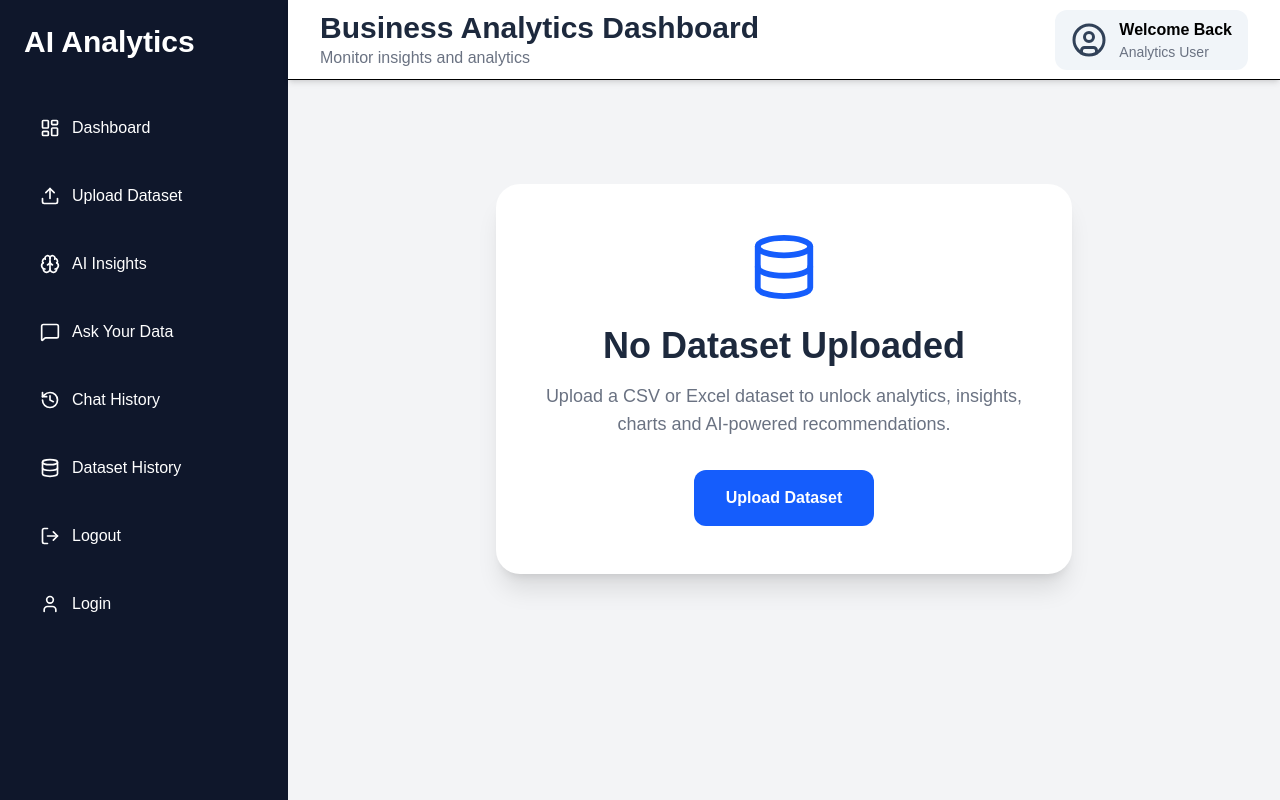
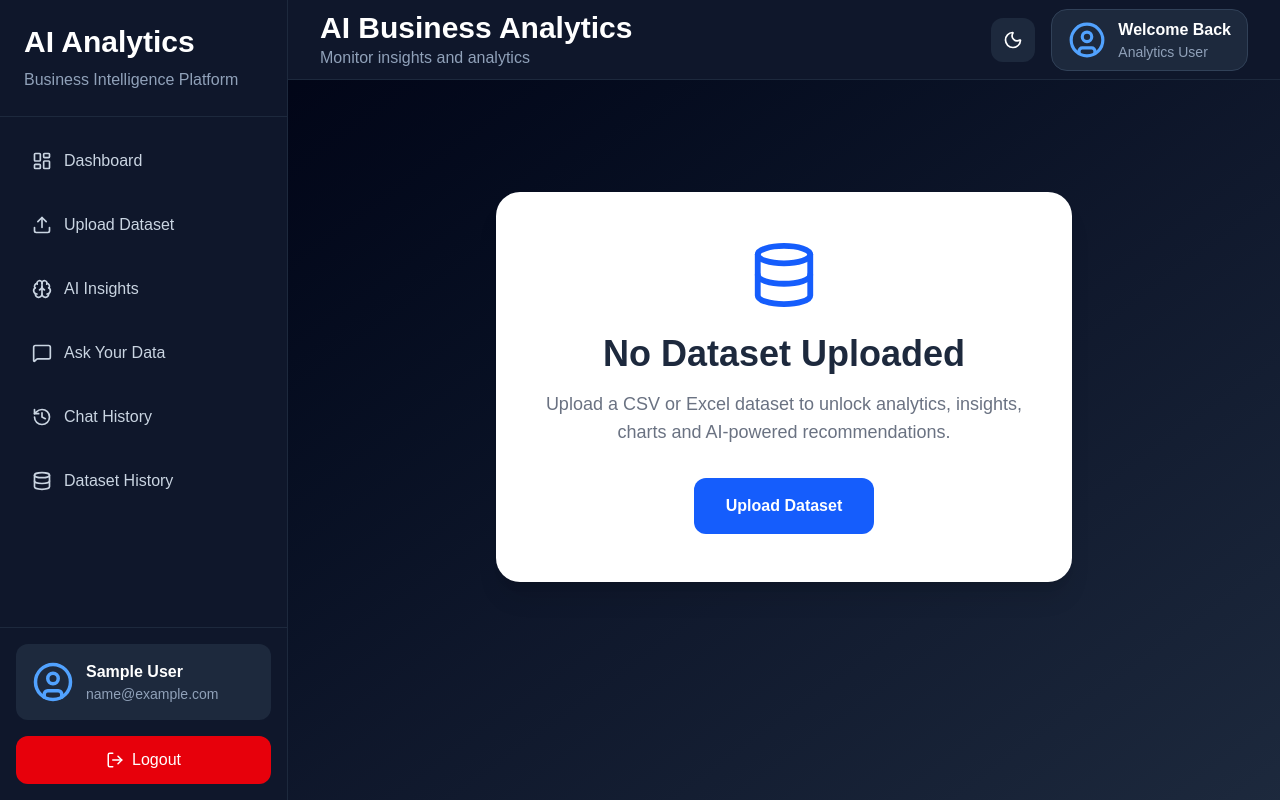
Before and after one commit to Jaskaran710/AI-Business-Analytics-Platform, a React (Vite) app in the folder client/: page / in a window 1280 px wide. Built offline with nearby package versions, Linux system fonts and the light colour scheme; sample sign-in values are in the browser's storage.

Commit message:
UI overhaul phase 1 and Gemini improvements

```diff
--- a/client/src/components/DatasetPreview.jsx
+++ b/client/src/components/DatasetPreview.jsx
@@ -2,15 +2,25 @@ const DatasetPreview = ({ previewData }) => {
 
   return (
 
-    <div className="bg-white p-6 rounded-xl shadow-md overflow-x-auto">
+    <div className="bg-white rounded-3xl shadow-xl border border-slate-200 p-8 overflow-hidden">
 
-      <h2 className="text-2xl font-bold mb-6">
+      <div className="mb-6">
+
+        <h2 className="text-3xl font-bold text-slate-800">
           Dataset Preview
         </h2>
 
-      <table className="min-w-full border border-gray-300">
+        <p className="text-slate-500 mt-2">
+          First few rows from the uploaded dataset
+        </p>
 
-        <thead className="bg-gray-200">
+      </div>
+
+      <div className="overflow-x-auto rounded-2xl border border-slate-200">
+
+        <table className="min-w-full">
+
+          <thead className="bg-slate-100">
 
             <tr>
 
@@ -20,7 +30,7 @@ const DatasetPreview = ({ previewData }) => {
 
                   <th
                     key={key}
-                  className="border p-3 text-left"
+                    className="px-5 py-4 text-left text-sm font-semibold text-slate-700"
                   >
                     {key}
                   </th>
@@ -35,30 +45,29 @@ const DatasetPreview = ({ previewData }) => {
           <tbody>
 
             {
-            previewData.map(
-              (row, index) => (
+              previewData.map((row, index) => (
 
-                <tr key={index}>
+                <tr
+                  key={index}
+                  className="border-t border-slate-200 hover:bg-slate-50 transition"
+                >
 
                   {
-                    Object.values(row).map(
-                      (value, i) => (
+                    Object.values(row).map((value, i) => (
 
                       <td
                         key={i}
-                          className="border p-3"
+                        className="px-5 py-4 text-slate-700"
                       >
                         {value}
                       </td>
 
-                      )
-                    )
+                    ))
                   }
 
                 </tr>
 
-              )
-            )
+              ))
             }
 
           </tbody>
@@ -67,7 +76,10 @@ const DatasetPreview = ({ previewData }) => {
 
       </div>
 
+    </div>
+
   );
+
 };
 
 export default DatasetPreview;
--- a/client/src/components/Navbar.jsx
+++ b/client/src/components/Navbar.jsx
@@ -1,39 +1,49 @@
-import { UserCircle } from "lucide-react";
+import { UserCircle, Moon } from "lucide-react";
 
 const Navbar = () => {
 
   return (
 
-    <div className="h-20 bg-white shadow-md flex items-center justify-between px-8 border-b">
+    <div className="h-20 bg-slate-900 border-b border-slate-800 flex items-center justify-between px-8">
 
       <div>
 
-        <h2 className="text-3xl font-bold text-slate-800">
-          Business Analytics Dashboard
+        <h2 className="text-3xl font-bold text-white">
+          AI Business Analytics
         </h2>
 
-        <p className="text-gray-500">
+        <p className="text-slate-400">
           Monitor insights and analytics
         </p>
 
       </div>
 
-      <div className="flex items-center gap-3 bg-slate-100 px-4 py-2 rounded-xl">
+      <div className="flex items-center gap-4">
+
+        <button
+          className="bg-slate-800 hover:bg-slate-700 transition p-3 rounded-xl text-white"
+        >
+          <Moon size={20} />
+        </button>
+
+        <div className="flex items-center gap-3 bg-slate-800 px-4 py-2 rounded-2xl border border-slate-700">
 
           <UserCircle
-          size={36}
-          className="text-slate-700"
+            size={38}
+            className="text-blue-400"
           />
 
           <div>
 
-          <p className="font-semibold">
+            <p className="font-semibold text-white">
               Welcome Back
             </p>
 
-          <p className="text-sm text-gray-500">
+            <p className="text-sm text-slate-400">
               Analytics User
             </p>
+
+          </div>
 
         </div>
 
--- a/client/src/components/Sidebar.jsx
+++ b/client/src/components/Sidebar.jsx
@@ -1,104 +1,174 @@
-import { Link, useNavigate } from "react-router-dom";
+import {
+  Link,
+  useNavigate,
+  useLocation
+} from "react-router-dom";
 
 import {
   LayoutDashboard,
   Upload,
   Brain,
   MessageSquare,
-  User,
   History,
   Database,
-  LogOut
+  LogOut,
+  UserCircle
 } from "lucide-react";
 
 const Sidebar = () => {
 
   const navigate = useNavigate();
+  const location = useLocation();
+
+  const user =
+    JSON.parse(
+      localStorage.getItem("user")
+    );
 
   const handleLogout = () => {
 
     localStorage.removeItem("token");
     localStorage.removeItem("user");
+    localStorage.removeItem("analytics");
 
     navigate("/login");
 
   };
 
+  const menuItems = [
+
+    {
+      icon: LayoutDashboard,
+      label: "Dashboard",
+      path: "/dashboard"
+    },
+
+    {
+      icon: Upload,
+      label: "Upload Dataset",
+      path: "/upload"
+    },
+
+    {
+      icon: Brain,
+      label: "AI Insights",
+      path: "/ai-insights"
+    },
+
+    {
+      icon: MessageSquare,
+      label: "Ask Your Data",
+      path: "/ask-data"
+    },
+
+    {
+      icon: History,
+      label: "Chat History",
+      path: "/chat-history"
+    },
+
+    {
+      icon: Database,
+      label: "Dataset History",
+      path: "/dataset-history"
+    }
+
+  ];
+
   return (
 
-    <div className="w-72 min-h-screen bg-slate-900 text-white p-6 shadow-2xl">
+    <aside className="w-72 min-h-screen bg-slate-900 border-r border-slate-800 flex flex-col">
 
-      <h1 className="text-3xl font-bold mb-10">
+      <div className="p-6 border-b border-slate-800">
+
+        <h1 className="text-3xl font-bold text-white">
           AI Analytics
         </h1>
 
-      <div className="flex flex-col gap-3">
+        <p className="text-slate-400 mt-2">
+          Business Intelligence Platform
+        </p>
+
+      </div>
+
+      <div className="p-4 flex-1">
+
+        <div className="space-y-2">
+
+          {menuItems.map((item) => {
+
+            const Icon = item.icon;
+
+            const active =
+              location.pathname === item.path;
+
+            return (
 
               <Link
-          to="/"
-          className="flex items-center gap-3 hover:bg-slate-800 p-4 rounded-xl transition"
+                key={item.path}
+                to={item.path}
+                className={`flex items-center gap-3 p-4 rounded-xl transition-all ${
+                  active
+                    ? "bg-blue-600 text-white"
+                    : "text-slate-300 hover:bg-slate-800"
+                }`}
               >
-          <LayoutDashboard size={20} />
-          Dashboard
+
+                <Icon size={20} />
+
+                {item.label}
+
               </Link>
 
-        <Link
-          to="/upload"
-          className="flex items-center gap-3 hover:bg-slate-800 p-4 rounded-xl transition"
-        >
-          <Upload size={20} />
-          Upload Dataset
-        </Link>
+            );
 
-        <Link
-          to="/ai-insights"
-          className="flex items-center gap-3 hover:bg-slate-800 p-4 rounded-xl transition"
-        >
-          <Brain size={20} />
-          AI Insights
-        </Link>
-
-        <Link
-          to="/ask-data"
-          className="flex items-center gap-3 hover:bg-slate-800 p-4 rounded-xl transition"
-        >
-          <MessageSquare size={20} />
-          Ask Your Data
-        </Link>
-
-        <Link
-          to="/chat-history"
-          className="flex items-center gap-3 hover:bg-slate-800 p-4 rounded-xl transition"
-        >
-          <History size={20} />
-          Chat History
-        </Link>
-	<Link
-  to="/dataset-history"
-  className="flex items-center gap-3 hover:bg-slate-800 p-4 rounded-xl transition"
->
-  <Database size={20} />
-  Dataset History
-</Link>
-        <button
-          onClick={handleLogout}
-          className="flex items-center gap-3 hover:bg-red-700 p-4 rounded-xl transition text-left"
-        >
-          <LogOut size={20} />
-          Logout
-        </button>
-
-        <Link
-          to="/login"
-          className="flex items-center gap-3 hover:bg-slate-800 p-4 rounded-xl transition"
-        >
-          <User size={20} />
-          Login
-        </Link>
+          })}
 
         </div>
 
       </div>
+
+      <div className="p-4 border-t border-slate-800">
+
+        <div className="bg-slate-800 rounded-xl p-4 mb-4">
+
+          <div className="flex items-center gap-3">
+
+            <UserCircle
+              size={42}
+              className="text-blue-400"
+            />
+
+            <div>
+
+              <p className="text-white font-semibold">
+                {user?.name || "Analytics User"}
+              </p>
+
+              <p className="text-slate-400 text-sm">
+                {user?.email || ""}
+              </p>
+
+            </div>
+
+          </div>
+
+        </div>
+
+        <button
+          onClick={handleLogout}
+          className="w-full flex items-center justify-center gap-2 bg-red-600 hover:bg-red-700 text-white p-3 rounded-xl transition"
+        >
+
+          <LogOut size={18} />
+
+          Logout
+
+        </button>
+
+      </div>
+
+    </aside>
 
   );
 
--- a/client/src/layouts/DashboardLayout.jsx
+++ b/client/src/layouts/DashboardLayout.jsx
@@ -3,17 +3,21 @@ import Navbar from "../components/Navbar";
 
 const DashboardLayout = ({ children }) => {
   return (
-    <div className="flex">
+    <div className="flex min-h-screen bg-slate-950">
 
       <Sidebar />
 
-      <div className="flex-1 bg-gray-100 min-h-screen">
+      <div className="flex-1 overflow-hidden">
 
         <Navbar />
 
-        <div className="p-6">
-          {children}
-        </div>
+        <main className="min-h-[calc(100vh-80px)] bg-gradient-to-br from-slate-950 via-slate-900 to-slate-800 p-8">
+
+          <div className="max-w-7xl mx-auto">
+            {children}
+          </div>
+
+        </main>
 
       </div>
 
--- a/client/src/pages/Dashboard.jsx
+++ b/client/src/pages/Dashboard.jsx
@@ -78,20 +78,42 @@ const Dashboard = () => {
 
       <div>
 
-        <div className="flex justify-between items-center mb-8">
+
 
           <h1 className="text-4xl font-bold">
             Business Dashboard
           </h1>
 
+<div className="bg-white rounded-3xl shadow-lg border border-slate-200 p-8 mb-8">
+
+  <div className="flex justify-between items-center">
+
+    <div>
+
+      <p className="text-blue-600 font-semibold mb-2">
+        AI Business Analytics Platform
+      </p>
+
+      <h1 className="text-5xl font-bold text-slate-800">
+        Executive Dashboard
+      </h1>
+
+      <p className="text-slate-500 mt-3">
+        Monitor KPIs, analytics, insights and business performance.
+      </p>
+
+    </div>
+
     <a
       href="http://localhost:5000/api/report"
       target="_blank"
       rel="noreferrer"
-            className="bg-black text-white px-6 py-3 rounded-lg"
+      className="bg-blue-600 hover:bg-blue-700 text-white px-8 py-4 rounded-2xl font-semibold transition"
     >
       Export PDF Report
     </a>
+
+  </div>
 
 </div>
 
```
Also changed, not shown: client/src/components/SummaryStatistics.jsx (+28 -17 lines), 2 other files (tests, documents, lock files or other folders). Lines whose indentation alone changed are shown as unchanged.
